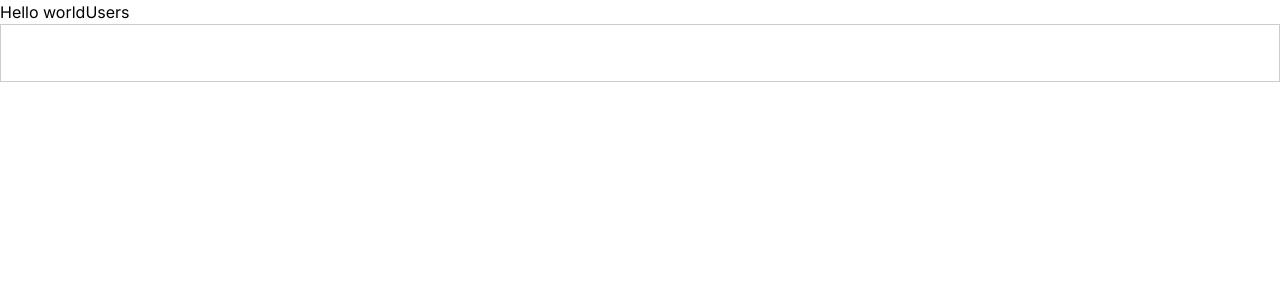
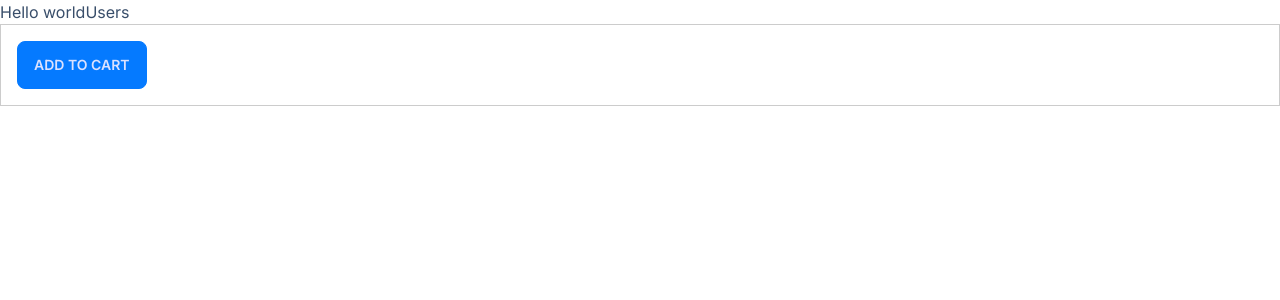
Before and after one commit to mukeshkr123/Next-js, a Next.js app: page / in a window 1280 px wide. Shown: the top 300 px of the page. Built offline with nearby package versions, Linux system fonts and the light colour scheme.

Commit message:
added daisyui

```diff
--- a/app/components/AddTocard.tsx
+++ b/app/components/AddTocard.tsx
@@ -3,10 +3,13 @@
   return (
     <div>
       <button
+        className="btn btn-primary"
         onClick={() => {
           console.log("add to cart ");
         }}
-      ></button>
+      >
+        Add to Cart
+      </button>
     </div>
   );
 };
--- a/app/layout.tsx
+++ b/app/layout.tsx
@@ -1,22 +1,22 @@
-import './globals.css'
-import type { Metadata } from 'next'
-import { Inter } from 'next/font/google'
+import "./globals.css";
+import type { Metadata } from "next";
+import { Inter } from "next/font/google";
 
-const inter = Inter({ subsets: ['latin'] })
+const inter = Inter({ subsets: ["latin"] });
 
 export const metadata: Metadata = {
-  title: 'Create Next App',
-  description: 'Generated by create next app',
-}
+  title: "Create Next App",
+  description: "Generated by create next app",
+};
 
 export default function RootLayout({
   children,
 }: {
-  children: React.ReactNode
+  children: React.ReactNode;
 }) {
   return (
-    <html lang="en">
+    <html lang="en" data-theme="winter">
       <body className={inter.className}>{children}</body>
     </html>
-  )
+  );
 }
--- a/app/users/page.tsx
+++ b/app/users/page.tsx
@@ -3,6 +3,7 @@
 interface User {
   id: number;
   name: string;
+  email: string;
 }
 
 const UsersPage = async () => {
@@ -14,12 +15,22 @@
   return (
     <div>
       <h1>Users </h1>
-      <p>{new Date().toLocaleTimeString()}</p>
-      <ul>
-        {users.map((user) => (
-          <li key={user.id}>{user.name}</li>
-        ))}
-      </ul>
+      <table className="table table-border">
+        <thead>
+          <tr>
+            <th>Name</th>
+            <th>Email</th>
+          </tr>
+        </thead>
+        <tbody>
+          {users.map((user) => (
+            <tr key={user.id}>
+              <td>{user.name}</td>
+              <td>{user.email}</td>
+            </tr>
+          ))}
+        </tbody>
+      </table>
     </div>
   );
 };
--- a/tailwind.config.ts
+++ b/tailwind.config.ts
@@ -1,20 +1,23 @@
-import type { Config } from 'tailwindcss'
+import type { Config } from "tailwindcss";
 
 const config: Config = {
   content: [
-    './pages/**/*.{js,ts,jsx,tsx,mdx}',
-    './components/**/*.{js,ts,jsx,tsx,mdx}',
-    './app/**/*.{js,ts,jsx,tsx,mdx}',
+    "./pages/**/*.{js,ts,jsx,tsx,mdx}",
+    "./components/**/*.{js,ts,jsx,tsx,mdx}",
+    "./app/**/*.{js,ts,jsx,tsx,mdx}",
   ],
   theme: {
     extend: {
       backgroundImage: {
-        'gradient-radial': 'radial-gradient(var(--tw-gradient-stops))',
-        'gradient-conic':
-          'conic-gradient(from 180deg at 50% 50%, var(--tw-gradient-stops))',
+        "gradient-radial": "radial-gradient(var(--tw-gradient-stops))",
+        "gradient-conic":
+          "conic-gradient(from 180deg at 50% 50%, var(--tw-gradient-stops))",
       },
     },
   },
-  plugins: [],
-}
-export default config
+  plugins: [require("daisyui")],
+  daisyui: {
+    themes: ["winter"],
+  },
+};
+export default config;
```
Also changed, not shown: package.json (+7 -6 lines), 2 other files (tests, documents, lock files or other folders).
